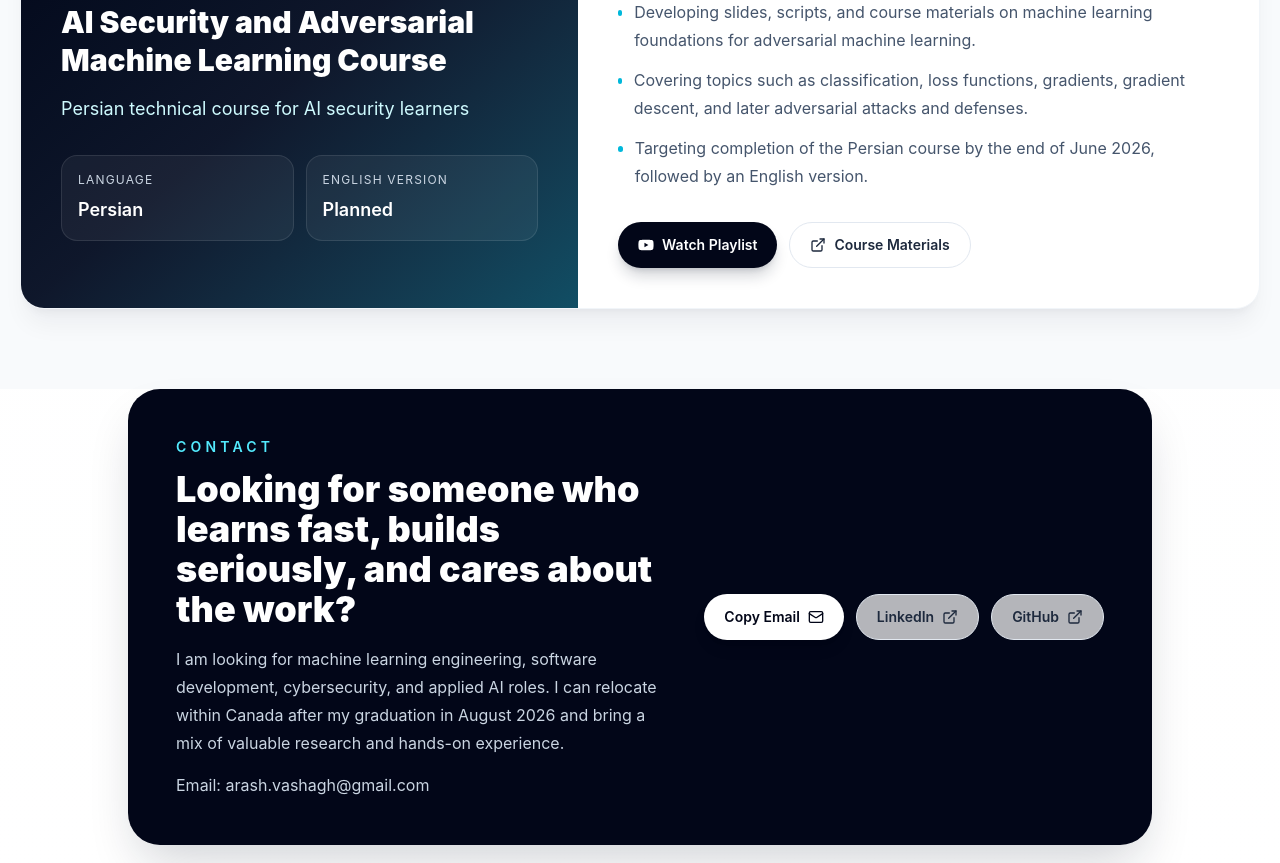
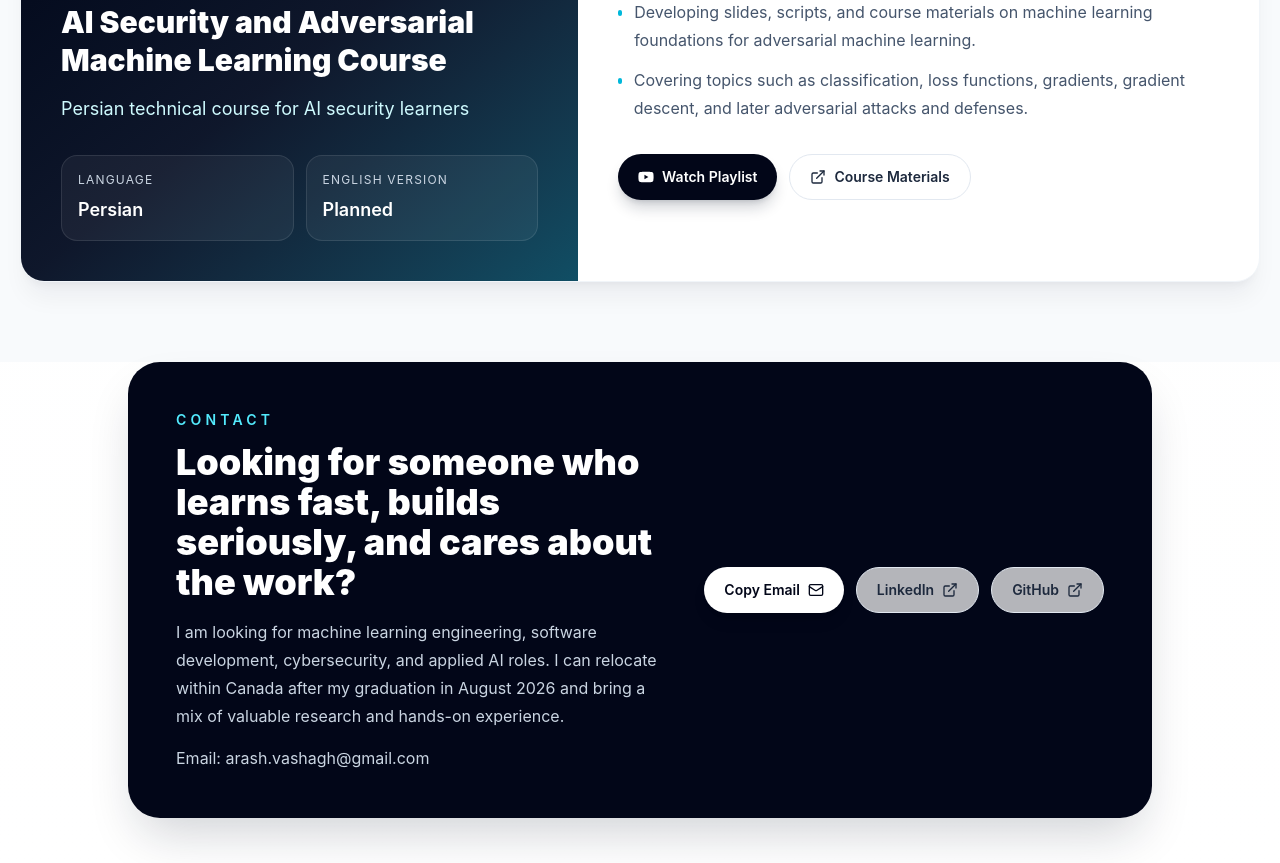
Before and after one commit to arashVsh/arash-portfolio, a React (Vite) app in the folder arash-portfolio/: page / in a window 1280 px wide. Shown: the part 7580-8443 px from the top of the page. Built offline with nearby package versions, Linux system fonts and the light colour scheme.

Commit message:
Updated education course

```diff
--- a/arash-portfolio/src/App.tsx
+++ b/arash-portfolio/src/App.tsx
@@ -386,7 +386,6 @@
   details: [
     "Developing slides, scripts, and course materials on machine learning foundations for adversarial machine learning.",
     "Covering topics such as classification, loss functions, gradients, gradient descent, and later adversarial attacks and defenses.",
-    "Targeting completion of the Persian course by the end of June 2026, followed by an English version.",
   ],
   youtube:
     "https://youtube.com/playlist?list=PLYxTF848CZLmN1wPNhX5gKc4g4DSRafZE&si=mGru-L7j3YX1JNZC",
```
